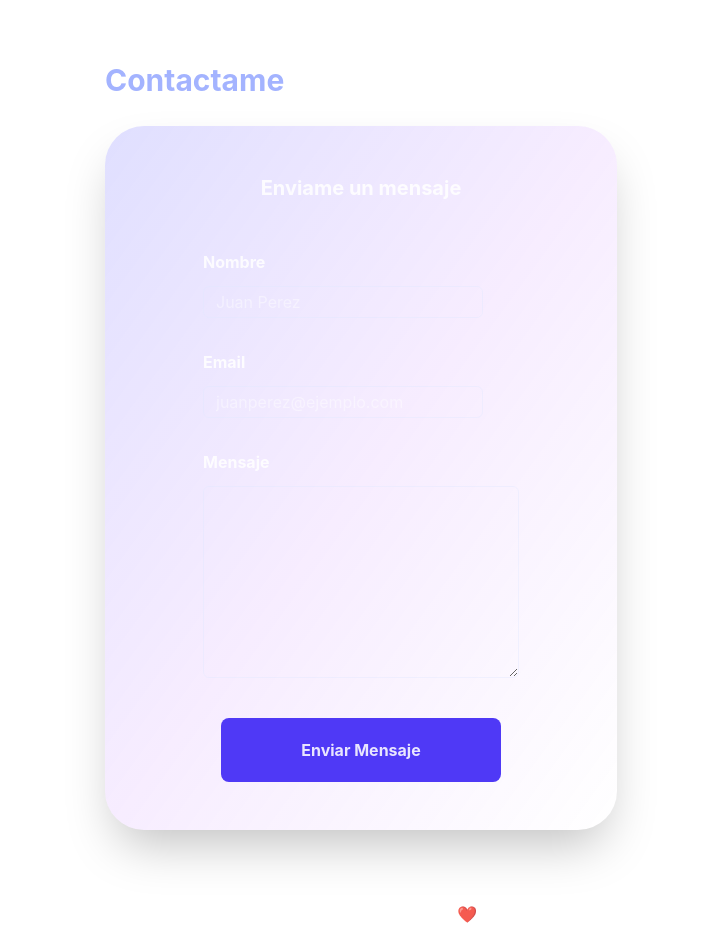
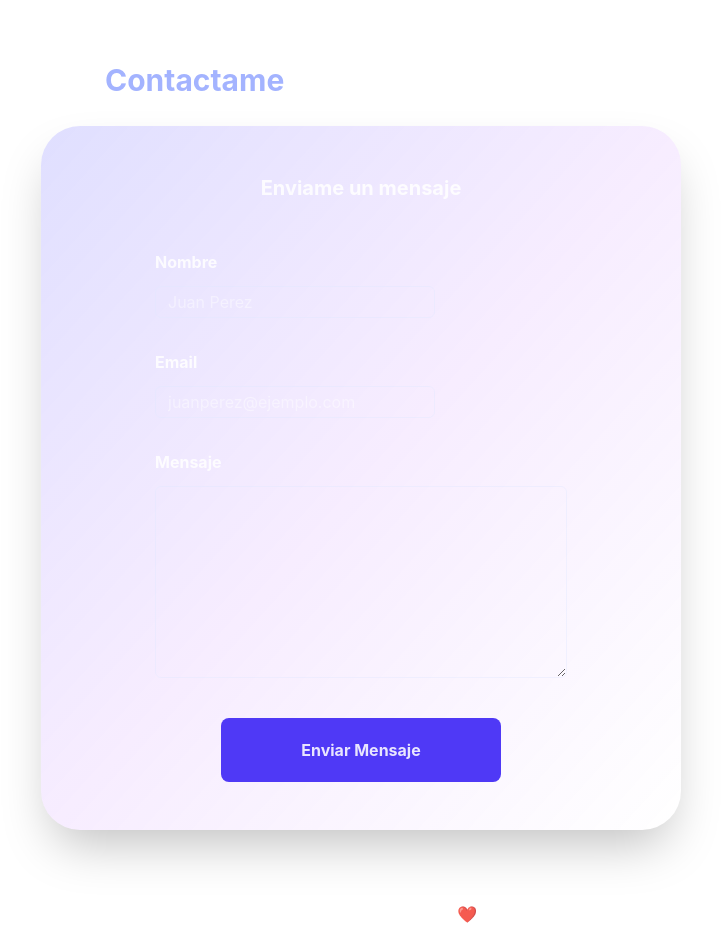
Before and after one commit to GzaJai/portfoliov2, a React (Vite) app: page / in a window 1280 px wide. Shown: the part 2900-3850 px from the top of the page, without its empty margins (279-1000 px from the left). Built offline with nearby package versions, Linux system fonts and the light colour scheme.

Commit message:
adjusting width

```diff
--- a/src/components/ContactForm.jsx
+++ b/src/components/ContactForm.jsx
@@ -70,7 +70,7 @@ const ContactForm = () => {
             </AnimatePresence>
 
             <h3 className='w-[60%] mx-auto mb-7 font-bold text-3xl text-indigo-300 md:w-[40%]'>{t("contact.title")}</h3>
-            <form onSubmit={handleSubmit} className="flex flex-col w-[90%] mx-auto bg-linear-to-br from-indigo-500/20 via-purple-500/10 to-transparent backdrop-blur-md rounded-[39px] shadow-2xl py-12 px-6 items-center md:w-[40%]">
+            <form onSubmit={handleSubmit} className="flex flex-col w-[90%] mx-auto bg-linear-to-br from-indigo-500/20 via-purple-500/10 to-transparent backdrop-blur-md rounded-[39px] shadow-2xl py-12 px-6 items-center md:w-[50%]">
                 <h4 className='font-bold text-xl pb-8'>{t("contact.title2")}</h4>
                 <div className="p-4 flex flex-col w-[90%] gap-3 md:w-[75%] ">
                     <label htmlFor="from_name" className='font-bold w-[40%]'>{t("contact.nameLabel")}</label>
```
